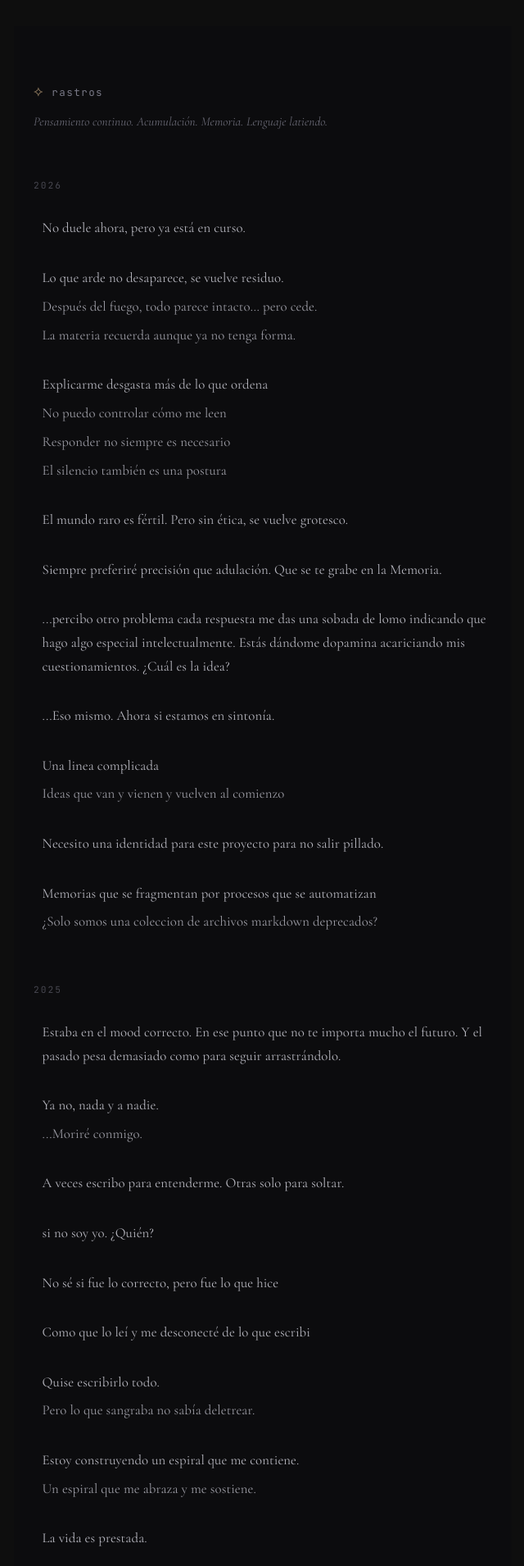
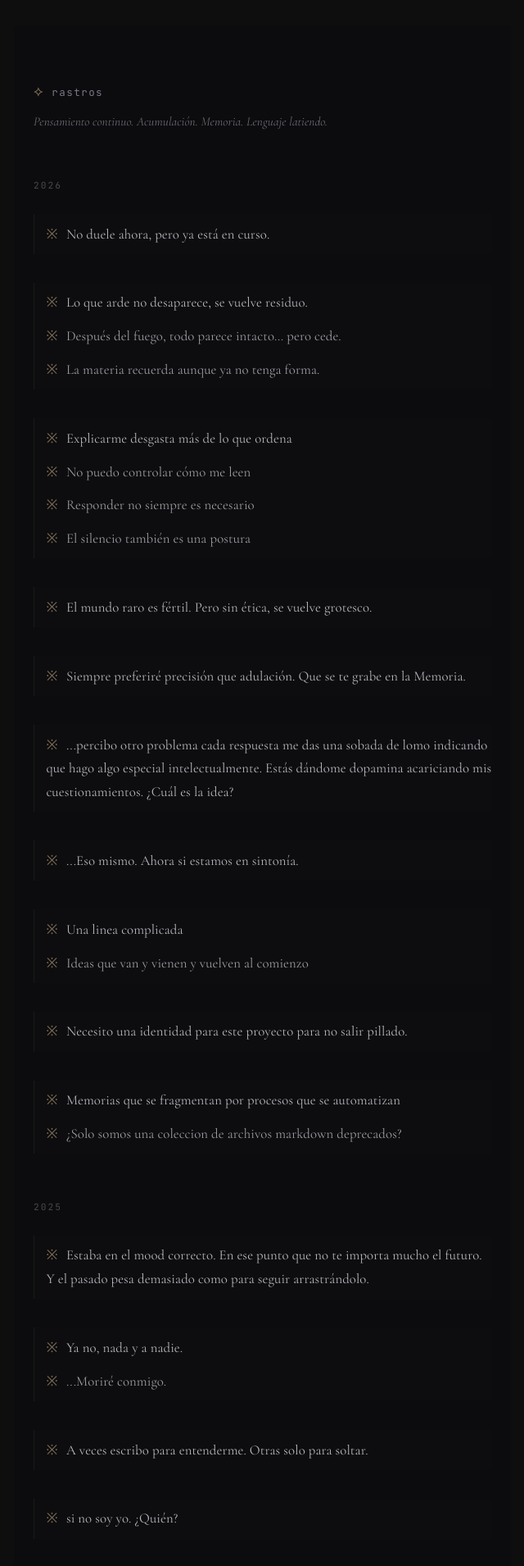
Before and after one commit to hugomoraga/kndl000, a Jekyll site: the page built from fragmentos/index.md, in a window 1280 px wide. Shown: the top 1910 px of the page at 82% size, without its empty margins (319-959 px from the left). Built offline with Jekyll 4.4.1, drawn with Linux system fonts in a browser that asks for light colours; some of the changed text lies outside the part shown.

Commit message:
style(rastros): prefix each block with ※ marca and add body
- Prepend ※ glyph to each rastro-bloque as a discrete unit mark
- Tighten block visual identity: more padding, subtle left border
  in reposo, micro-translateX(2px) on hover, slightly more visible
  marca color (0.45 → 0.6 opacity)
- More breathing room between lines within a block (0.4rem → 0.7rem)

```diff
--- a/assets/css/style.css
+++ b/assets/css/style.css
@@ -2958,16 +2958,19 @@ main.fragmentos-archive {
 }
 
 .rastro-bloque {
-  margin: 0 0 1.6rem;
-  padding: 0.2rem 0 0.2rem 0.6rem;
-  border-left: 1px solid transparent;
-  transition: border-color 0.4s ease, background 0.4s ease;
+  margin: 0 0 2.2rem;
+  padding: 0.6rem 0 0.6rem 0.9rem;
+  border-left: 1px solid rgba(200, 170, 130, 0.08);
+  background: rgba(255, 255, 255, 0.008);
+  border-radius: 0 2px 2px 0;
+  transition: border-color 0.4s ease, background 0.4s ease, transform 0.4s ease;
 }
 
 .rastro-bloque:hover,
 .rastro-bloque:focus-within {
-  border-left-color: rgba(200, 170, 130, 0.25);
-  background: rgba(255, 255, 255, 0.012);
+  border-left-color: rgba(200, 170, 130, 0.35);
+  background: rgba(255, 255, 255, 0.018);
+  transform: translateX(2px);
 }
 
 .rastro-linea {
@@ -2980,8 +2983,21 @@ main.fragmentos-archive {
 }
 
 .rastro-linea + .rastro-linea {
-  margin-top: 0.4rem;
+  margin-top: 0.7rem;
   color: rgba(195, 195, 205, 0.78);
+}
+
+.rastro-marca {
+  display: inline-block;
+  color: rgba(200, 170, 130, 0.6);
+  font-family: var(--font-mono);
+  margin-right: 0.4rem;
+  transition: color 0.4s ease;
+}
+
+.rastro-bloque:hover .rastro-marca,
+.rastro-bloque:focus-within .rastro-marca {
+  color: rgba(200, 170, 130, 0.85);
 }
 
 @media (max-width: 600px) {
--- a/fragmentos/index.md
+++ b/fragmentos/index.md
@@ -25,7 +25,7 @@ description: "Pensamiento continuo. Acumulación. Memoria. Lenguaje latiendo."
       {%- for row in f.lineas -%}
         {%- assign t = row.linea -%}
         {%- if t != nil and t != "" -%}
-          <p class="rastro-linea">{{ t | escape }}</p>
+          <p class="rastro-linea"><span class="rastro-marca" aria-hidden="true">※</span> {{ t | escape }}</p>
         {%- endif -%}
       {%- endfor -%}
     </article>
```
